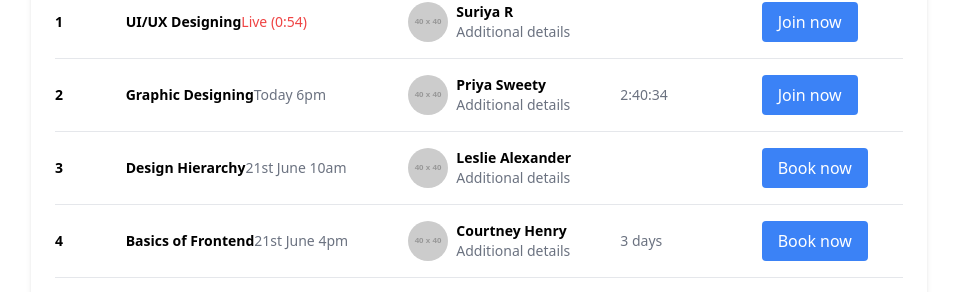
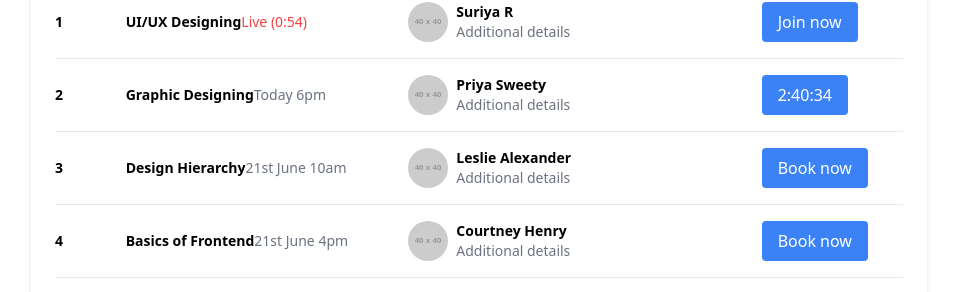
Before and after one commit to navina1/React-assessment, a React (Vite) app in the folder vite-project/: page / in a window 1280 px wide. Shown: the part 152-444 px from the top of the page, without its empty margins (161-1118 px from the left). Built offline with nearby package versions, Linux system fonts and the light colour scheme.

Commit message:
props verification added

```diff
--- a/vite-project/package.json
+++ b/vite-project/package.json
@@ -10,6 +10,7 @@
     "preview": "vite preview"
   },
   "dependencies": {
+    "prop-types": "^15.8.1",
     "react": "^18.3.1",
     "react-dom": "^18.3.1"
   },
--- a/vite-project/src/components/Dashboard.jsx
+++ b/vite-project/src/components/Dashboard.jsx
@@ -25,6 +25,18 @@ function Dashboard() {
         // Handle the confirm action here
         setIsModalOpen(false);
     };
+
+    const getButtonText = (classItem) => {
+        if (classItem.status === 'live') {
+            return 'Join now';
+        } else if (classItem.time.includes('Today')) {
+            return `${classItem.countdown}`;
+        } else {
+            return 'Book now';
+        }
+    };
+
+    const isButtonDisabled = (classItem) => classItem.status === 'booked';
 
     return (
         <div className="bg-white shadow-md rounded-lg p-6 max-w-4xl mx-auto">
@@ -60,14 +72,15 @@ function Dashboard() {
                             </div>
                         </div>
                         <div className="flex items-center w-2/12">
-                            {classItem.countdown && <div className="text-sm text-gray-500">{classItem.countdown}</div>}
+
                         </div>
                         <div className="w-2/12">
                             <button
-                                className={`py-2 px-4 rounded ${classItem.status === 'booked' ? 'bg-gray-300 text-gray-500 cursor-not-allowed' : 'bg-blue-500 text-white hover:bg-blue-700'}`}
+                                className={`py-2 px-4 rounded ${isButtonDisabled(classItem) ? 'bg-gray-300 text-gray-500 cursor-not-allowed' : 'bg-blue-500 text-white hover:bg-blue-700'}`}
                                 onClick={handleBookNowClick}
+                                disabled={isButtonDisabled(classItem)}
                             >
-                                {classItem.buttonText}
+                                {getButtonText(classItem)}
                             </button>
                         </div>
                     </div>
```
Also changed, not shown: vite-project/src/components/Modal.jsx (+6 -2 lines), 1 other file (tests, documents, lock files or other folders).
